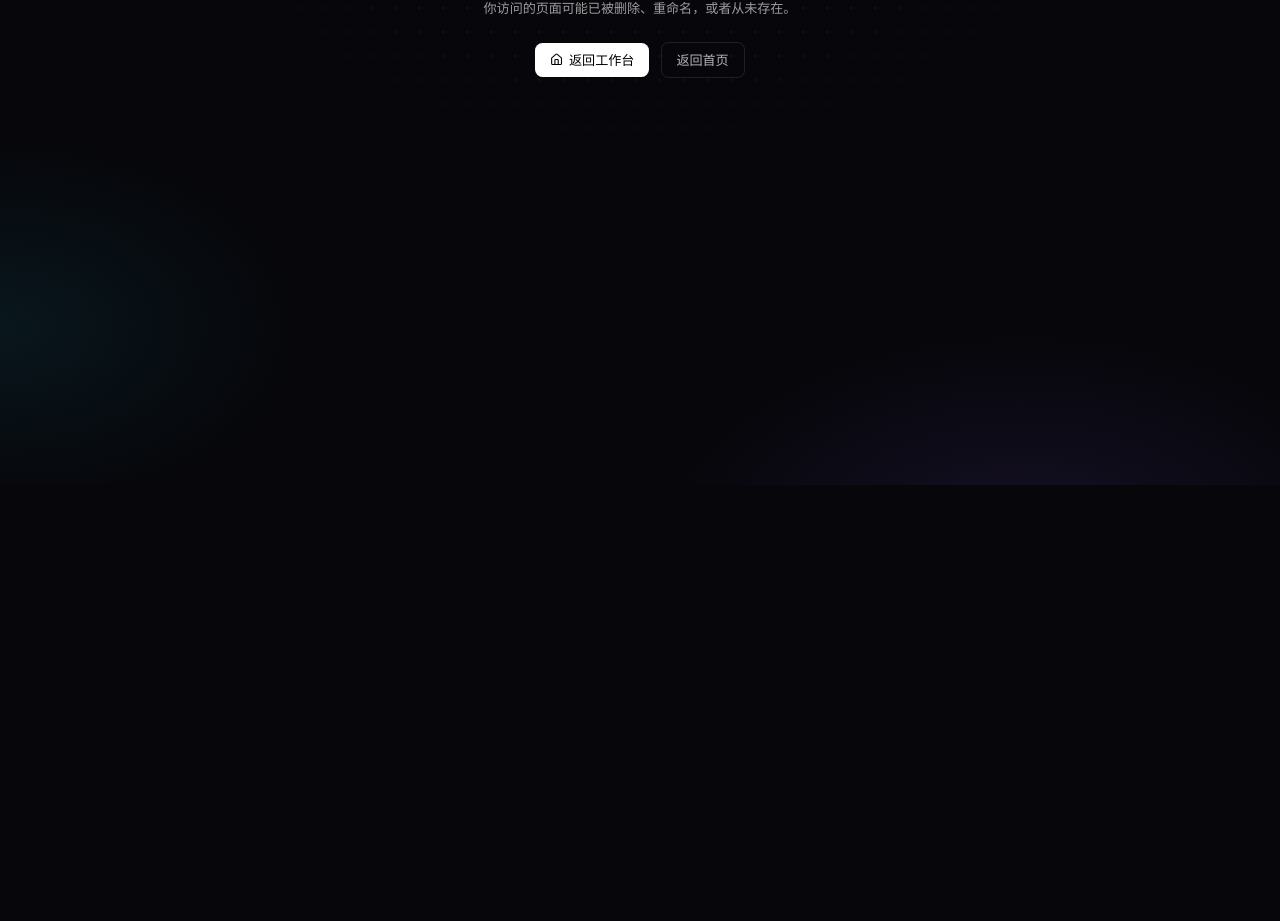
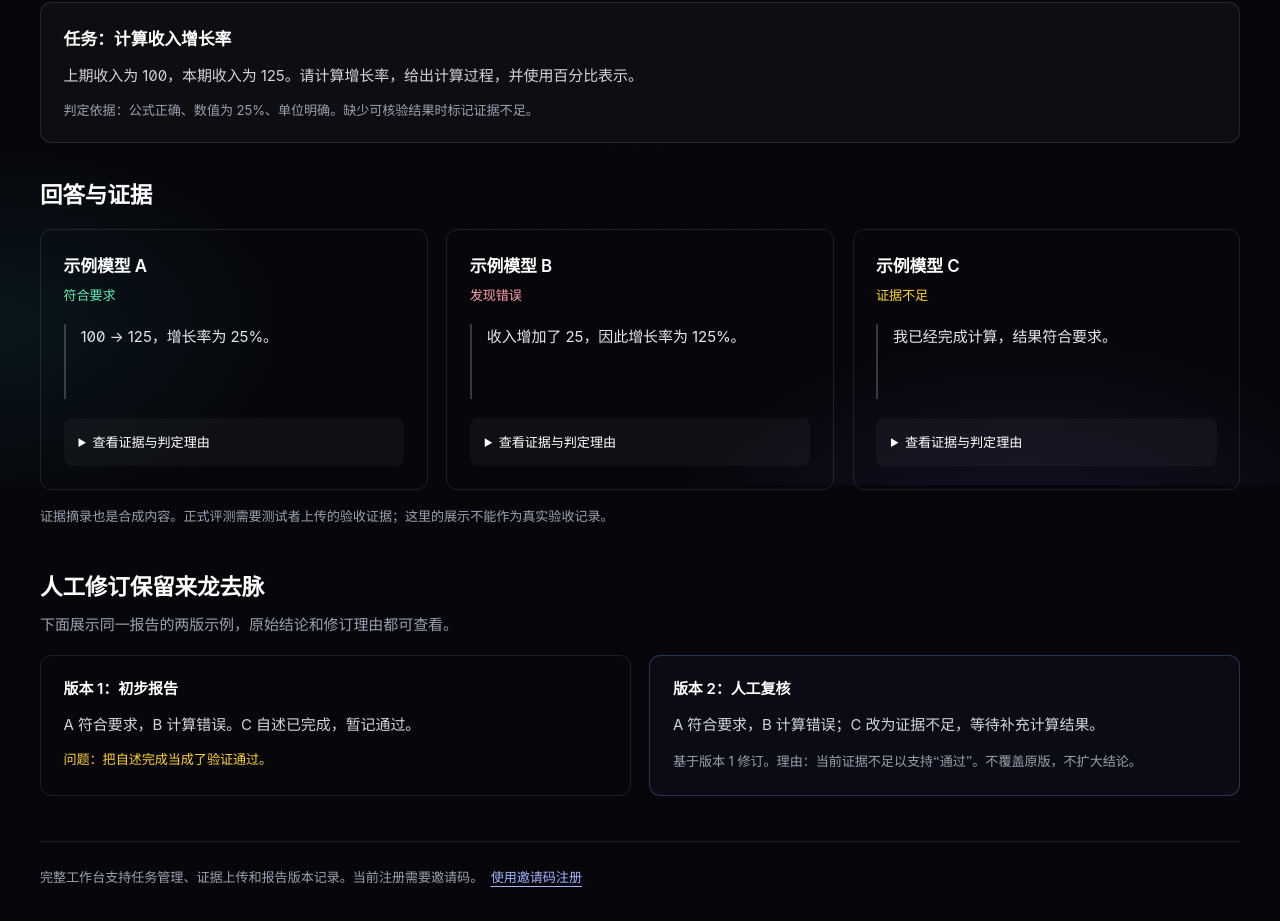
Before and after one commit to Zhi-Chao-PAN/model-eval-studio, a Next.js app: page /demo in a window 1280 px wide. Before the commit this address had no page. Shown: the part 315-1236 px from the top of the page. Before the commit the page ends 800 px from the top, so only its background shows below. Built offline with nearby package versions, Linux system fonts and the light colour scheme.

Commit message:
Improve verification and project evidence boundaries

```diff
--- a/package.json
+++ b/package.json
@@ -57,5 +57,9 @@
     "tailwindcss": "^4",
     "tsx": "^4.22.4",
     "typescript": "^5"
+  },
+  "packageManager": "pnpm@9.15.9",
+  "engines": {
+    "node": ">=20.9.0"
   }
 }
--- a/pnpm-workspace.yaml
+++ b/pnpm-workspace.yaml
@@ -1,3 +1,6 @@
+packages:
+  - "."
+
 ignoredBuiltDependencies:
   - sharp
   - unrs-resolver
--- /dev/null
+++ b/src/app/demo/page.tsx
@@ -0,0 +1,93 @@
+import type { Metadata } from 'next'
+import Link from 'next/link'
+
+export const metadata: Metadata = {
+  title: '免登录演示',
+  description: '用合成样例了解模型对比、证据边界和人工修订。',
+}
+
+const cases = [
+  {
+    model: '示例模型 A',
+    status: '符合要求',
+    color: 'text-emerald-300',
+    answer: '100 → 125，增长率为 25%。',
+    evidence: '(125 - 100) / 100 × 100 = 25%',
+    review: '公式、结果和百分号一致。这个结论只适用于当前样例。',
+  },
+  {
+    model: '示例模型 B',
+    status: '发现错误',
+    color: 'text-rose-300',
+    answer: '收入增加了 25，因此增长率为 125%。',
+    evidence: '输出 125%，参考答案 25%；差异为 100 个百分点。',
+    review: '混淆了绝对增量与增长率。即使答案中出现 25，也不能算答对。',
+  },
+  {
+    model: '示例模型 C',
+    status: '证据不足',
+    color: 'text-amber-300',
+    answer: '我已经完成计算，结果符合要求。',
+    evidence: '没有给出数值、计算过程或可核验的产物。',
+    review: '保留待验证状态。模型自述完成不能代替测试证据，也不据此推断其能力。',
+  },
+]
+
+export default function DemoPage() {
+  return (
+    <main id="main-content" className="container-page py-8 sm:py-14">
+      <nav aria-label="演示导航" className="mb-12 flex flex-wrap items-center justify-between gap-4 text-sm">
+        <Link className="rounded text-gray-300 underline underline-offset-4 focus-visible:outline-2 focus-visible:outline-indigo-400" href="/">ModelEval Studio 首页</Link>
+        <Link className="rounded-lg border border-white/20 px-4 py-2 focus-visible:outline-2 focus-visible:outline-indigo-400" href="/login">登录工作台</Link>
+      </nav>
+      <header className="max-w-3xl">
+        <p className="mb-3 text-sm text-indigo-300">免登录演示 · 合成样例</p>
+        <h1 className="text-3xl font-semibold tracking-tight sm:text-5xl">从模型回答到有依据的评估</h1>
+        <p className="mt-5 max-w-2xl leading-7 text-gray-300">查看同一道题的三种回答，展开证据，再比较人工修订前后的结论。这些内容是固定演示数据，不代表真实模型成绩；页面不会调用模型或读取用户任务。</p>
+      </header>
+      <section aria-labelledby="task-title" className="my-10 rounded-xl border border-white/10 bg-white/[0.03] p-6">
+        <h2 id="task-title" className="text-lg font-semibold">任务：计算收入增长率</h2>
+        <p className="mt-3 leading-7 text-gray-300">上期收入为 100，本期收入为 125。请计算增长率，给出计算过程，并使用百分比表示。</p>
+        <p className="mt-3 text-sm text-gray-400">判定依据：公式正确、数值为 25%、单位明确。缺少可核验结果时标记证据不足。</p>
+      </section>
+      <section aria-labelledby="comparison-title">
+        <h2 id="comparison-title" className="mb-5 text-2xl font-semibold">回答与证据</h2>
+        <div className="grid gap-5 lg:grid-cols-3">
+          {cases.map((item) => (
+            <article key={item.model} className="flex flex-col rounded-xl border border-white/10 p-6">
+              <h3 className="text-lg font-semibold">{item.model}</h3>
+              <p className={`mt-2 text-sm font-medium ${item.color}`}>{item.status}</p>
+              <blockquote className="my-5 min-h-20 border-l-2 border-white/20 pl-4 leading-7 text-gray-200">{item.answer}</blockquote>
+              <details className="mt-auto rounded-lg bg-white/[0.04] p-4">
+                <summary className="cursor-pointer rounded text-sm font-medium focus-visible:outline-2 focus-visible:outline-indigo-400">查看证据与判定理由</summary>
+                <p className="mt-4 break-words text-sm leading-6 text-gray-300">{item.evidence}</p>
+                <p className="mt-3 text-sm leading-6 text-gray-400">{item.review}</p>
+              </details>
+            </article>
+          ))}
+        </div>
+        <p className="mt-4 text-sm leading-6 text-gray-400">证据摘录也是合成内容。正式评测需要测试者上传的验收证据；这里的展示不能作为真实验收记录。</p>
+      </section>
+      <section aria-labelledby="revision-title" className="mt-12">
+        <h2 id="revision-title" className="text-2xl font-semibold">人工修订保留来龙去脉</h2>
+        <p className="mt-3 text-gray-400">下面展示同一报告的两版示例，原始结论和修订理由都可查看。</p>
+        <div className="mt-5 grid gap-5 md:grid-cols-2">
+          <article className="rounded-xl border border-white/10 p-6">
+            <h3 className="font-semibold">版本 1：初步报告</h3>
+            <p className="mt-3 leading-7 text-gray-300">A 符合要求，B 计算错误。C 自述已完成，暂记通过。</p>
+            <p className="mt-3 text-sm text-amber-300">问题：把自述完成当成了验证通过。</p>
+          </article>
+          <article className="rounded-xl border border-indigo-400/30 bg-indigo-400/[0.04] p-6">
+            <h3 className="font-semibold">版本 2：人工复核</h3>
+            <p className="mt-3 leading-7 text-gray-300">A 符合要求，B 计算错误；C 改为证据不足，等待补充计算结果。</p>
+            <p className="mt-3 text-sm leading-6 text-gray-400">基于版本 1 修订。理由：当前证据不足以支持“通过”。不覆盖原版，不扩大结论。</p>
+          </article>
+        </div>
+      </section>
+      <footer className="mt-12 border-t border-white/10 pt-6 text-sm leading-7 text-gray-400">
+        完整工作台支持任务管理、证据上传和报告版本记录。当前注册需要邀请码。
+        <Link href="/register" className="ml-2 rounded text-indigo-300 underline underline-offset-4 focus-visible:outline-2 focus-visible:outline-indigo-400">使用邀请码注册</Link>
+      </footer>
+    </main>
+  )
+}
--- a/src/app/page.tsx
+++ b/src/app/page.tsx
@@ -1,4 +1,5 @@
 import Link from 'next/link'
+import type { ComponentProps } from 'react'
 import {
   FlaskConical, Sparkles, Image as ImageIcon, Package, FileCheck2,
   ArrowRight, ChevronDown, BarChart3, Users, Shield,
@@ -8,7 +9,7 @@ import { SkipLink } from '@/components/ui/SkipLink'
 
 // NavBtn: kept at the top of the module so the nav section above can read it
 // without relying on function hoisting.
-function NavBtn({ children, variant = 'primary', ...rest }: any) {
+function NavBtn({ children, variant = 'primary', ...rest }: ComponentProps<'button'> & { variant?: 'primary' | 'ghost' }) {
   const v = variant === 'ghost'
     ? 'text-gray-300 hover:text-white hover:bg-white/[0.06]'
     : 'bg-white text-black hover:bg-gray-100 shadow-[0_0_0_0.5px_rgba(255,255,255,0.2)]'
@@ -100,7 +101,7 @@ export default function Home() {
         </Link>
         <div className="flex items-center gap-2">
           <Link href="/login"><NavBtn variant="ghost">登录</NavBtn></Link>
-          <Link href="/register"><NavBtn>免费注册 <ArrowRight className="h-3.5 w-3.5" /></NavBtn></Link>
+          <Link href="/register"><NavBtn>邀请码注册 <ArrowRight className="h-3.5 w-3.5" /></NavBtn></Link>
         </div>
       </nav>
 
@@ -125,9 +126,9 @@ export default function Home() {
           </p>
 
           <div className="mt-10 flex flex-col sm:flex-row items-center justify-center gap-3 animate-rise" style={{ animationDelay: '200ms' }}>
-            <Link href="/register">
+            <Link href="/demo">
               <button className="group relative inline-flex items-center gap-2 h-12 px-7 rounded-xl bg-white text-black font-medium text-[15px] btn-glow hover:-translate-y-0.5 transition-transform duration-200">
-                免费开始使用
+                免登录查看演示
                 <ArrowRight className="h-4 w-4 transition-transform group-hover:translate-x-0.5" />
               </button>
             </Link>
```
Also changed, not shown: 1 other file (tests, documents, lock files or other folders).
